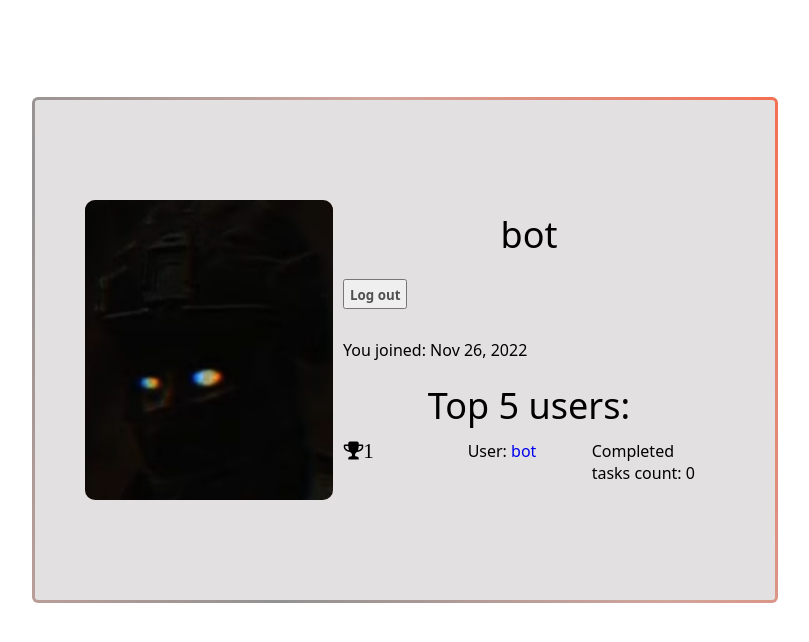
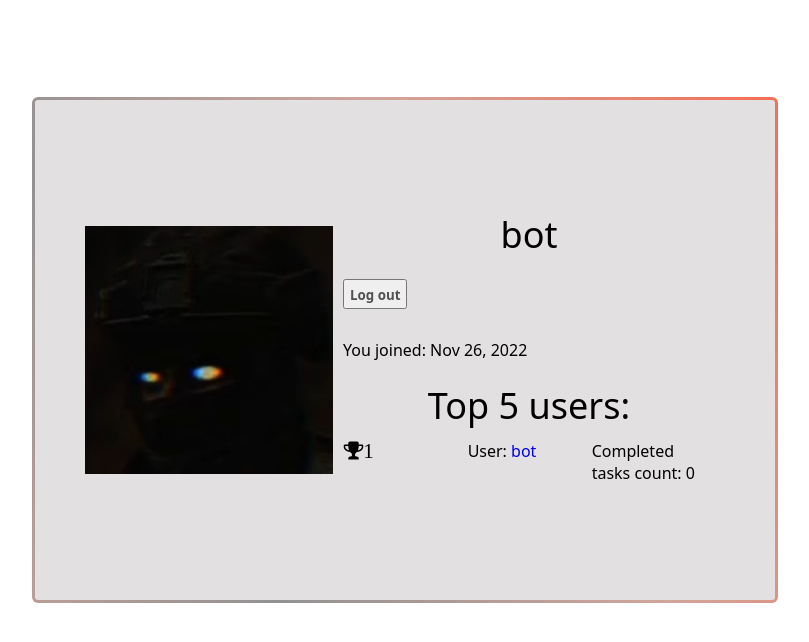
Before and after one commit to TimAny-W/shizohrenya, a Django app: a page that uses shizohrenya/tasks/templates/tasks/base.html in a window 1280 px wide. Shown: the part 48-690 px from the top of the page, without its empty margins (235-1044 px from the left). Run offline with Django 4.2, Linux system fonts and the light colour scheme; a user stored in the database is signed in; data comes from the database, SQL or seed files in the repository.

Commit message:
Add files via upload

```diff
--- a/shizohrenya/user_system/static/user_system/css/profile.css
+++ b/shizohrenya/user_system/static/user_system/css/profile.css
@@ -32,16 +32,20 @@ main {
 }
 
 .your-avatar img {
-    height: 100%;
+    height: 300px;
     width: 100%;
     border-radius: 10px;
+    object-fit: contain;
+
 }
 
 .your-avatar {
     height: 300px;
     width: 40%;
     border-radius: 10px;
-    background-color:#d1a59c;
+    background-size: cover;
+    display: flex;
+    align-items: center;
 }
 
 .status {
```
